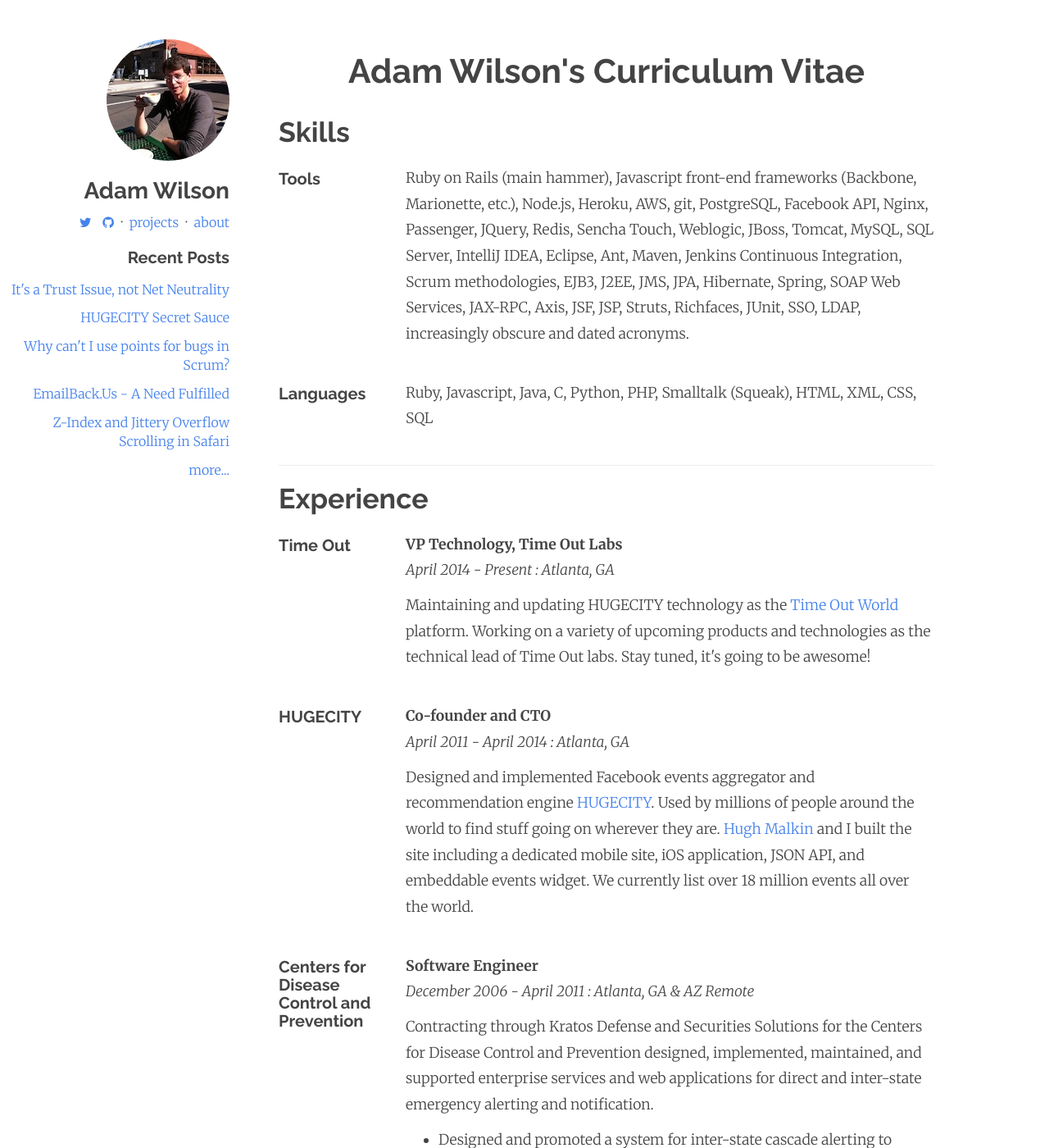
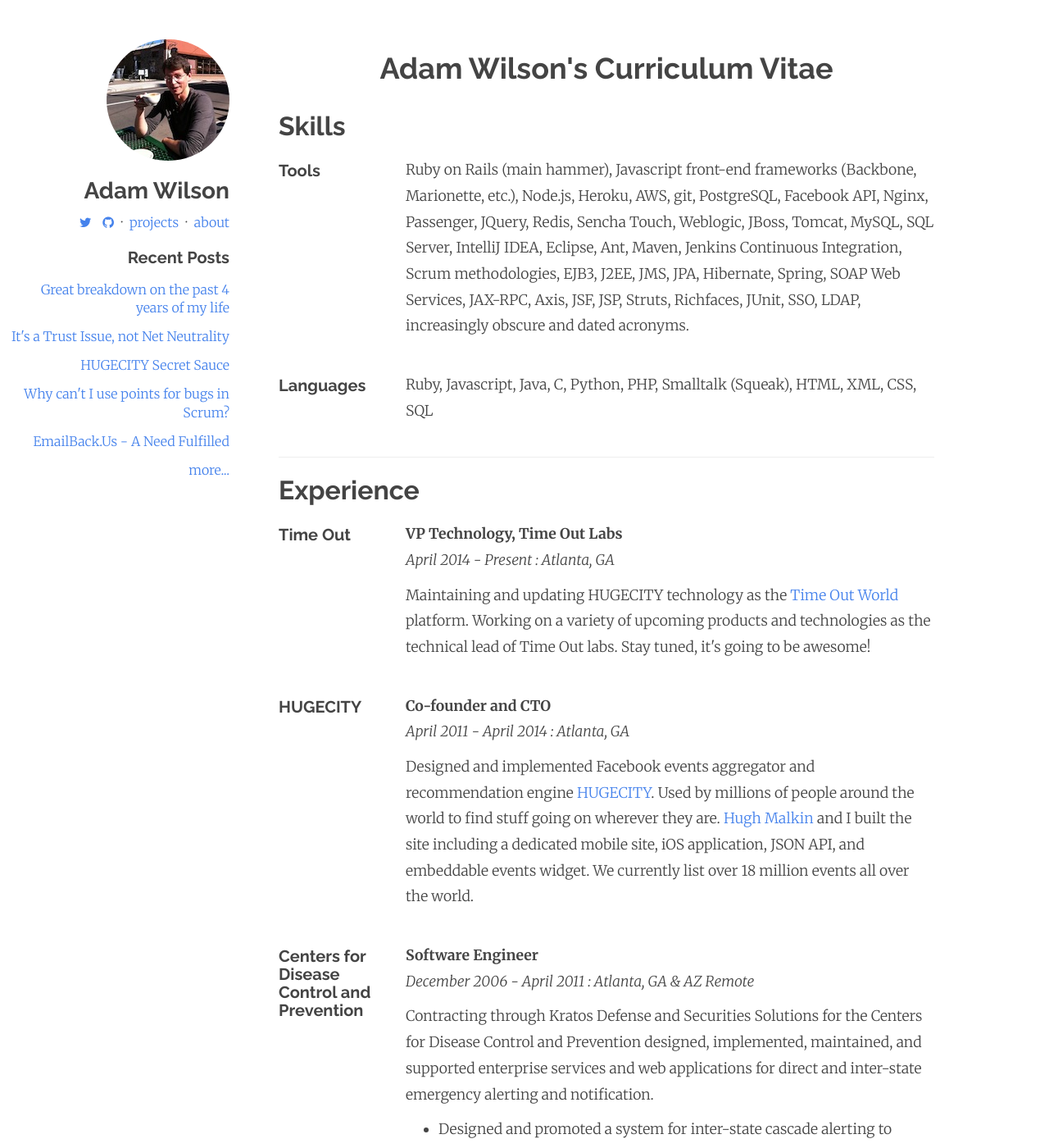
Before and after one commit to callawaywilson/callawaywilson.github.io, a Jekyll site: the page built from cv.html, in a window 1280 px wide and 1400 px high. Shown: the whole window at 82% size. Built offline with Jekyll 4.4.1, drawn with Linux system fonts in a browser that asks for light colours.

Commit message:
Hugh's event discovery post

```diff
--- /dev/null
+++ b/_posts/2015-10-01-Great-breakdown-on-the-past-4-years-of-my-life.markdown
@@ -0,0 +1,17 @@
+---
+layout: post
+title: Great breakdown on the past 4 years of my life
+keywords: events discovery hugecity timeout
+description: Hugh Malkin's thorough and insightful post on the challenges of event discovery
+tags:
+- internet
+---
+
+<p class="text-center">
+  <a href="http://www.hughmalkin.com/blogwriter/2015/9/23/why-no-one-has-solved-event-discovery">
+    <img src="/images/2015-10-01-event-discovery.jpg"/>
+  </a>
+  <em><small>hughmalkin.com: Why no one has solved event discovery</small></em>
+</p>
+
+He's been working on this for a while, and it's only one part of the giant story he's telling.  The post is basically a break-down of the big things that we've learned over the past few years in trying to tackle the event discovery egg.
--- a/css/site.css
+++ b/css/site.css
@@ -42,6 +42,13 @@
 	width: 280px;
 	margin: 3em 0em;
 	text-align: right;
+}
+
+h1 {
+	font-size: 36px;
+}
+h2 {
+	font-size: 32px;
 }
 
 .profile-img {
--- a/index.html
+++ b/index.html
@@ -3,7 +3,7 @@
 title: Adam Wilson
 ---
 
-<div>
+<div class="index">
 {% for post in site.posts limit:5 %}
 <h1 class="post_header">
 <a href="{{post.url}}">
```
Also changed, not shown: images/2015-10-01-event-discovery.jpg (added).
